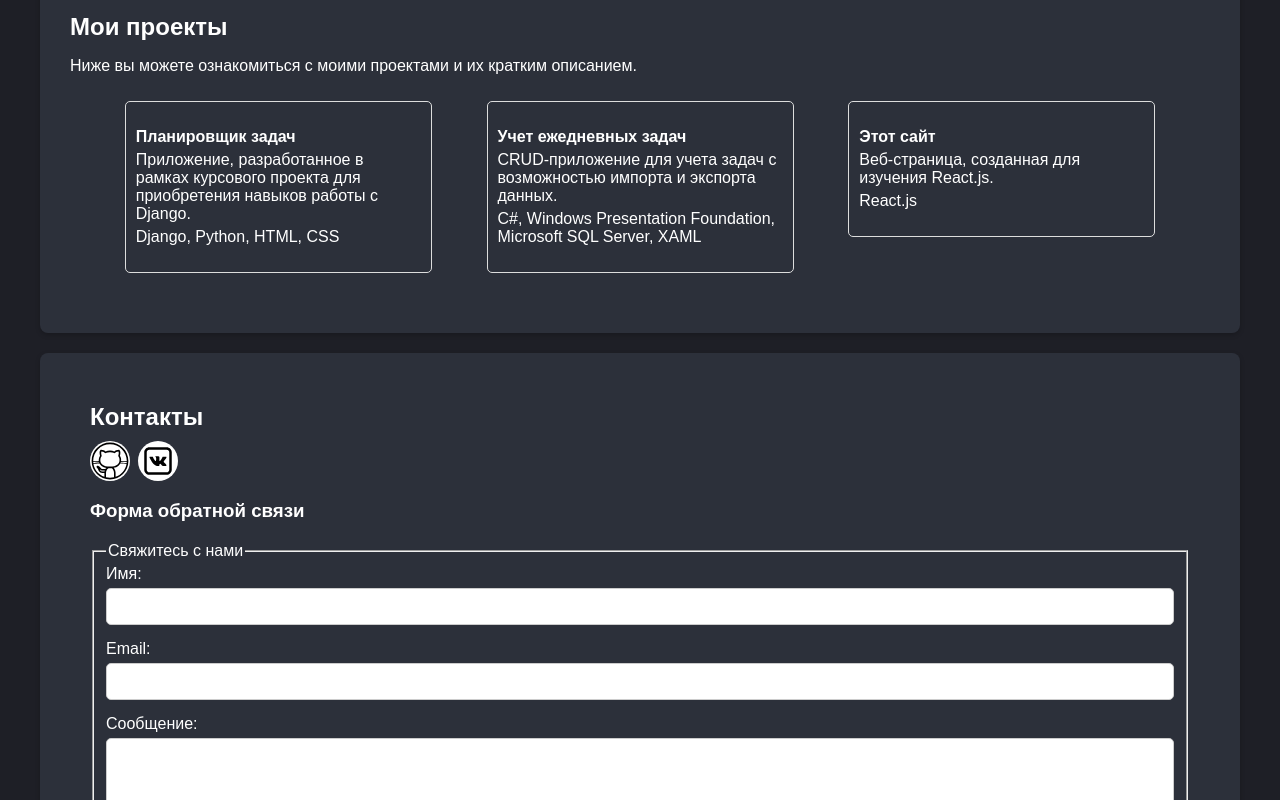
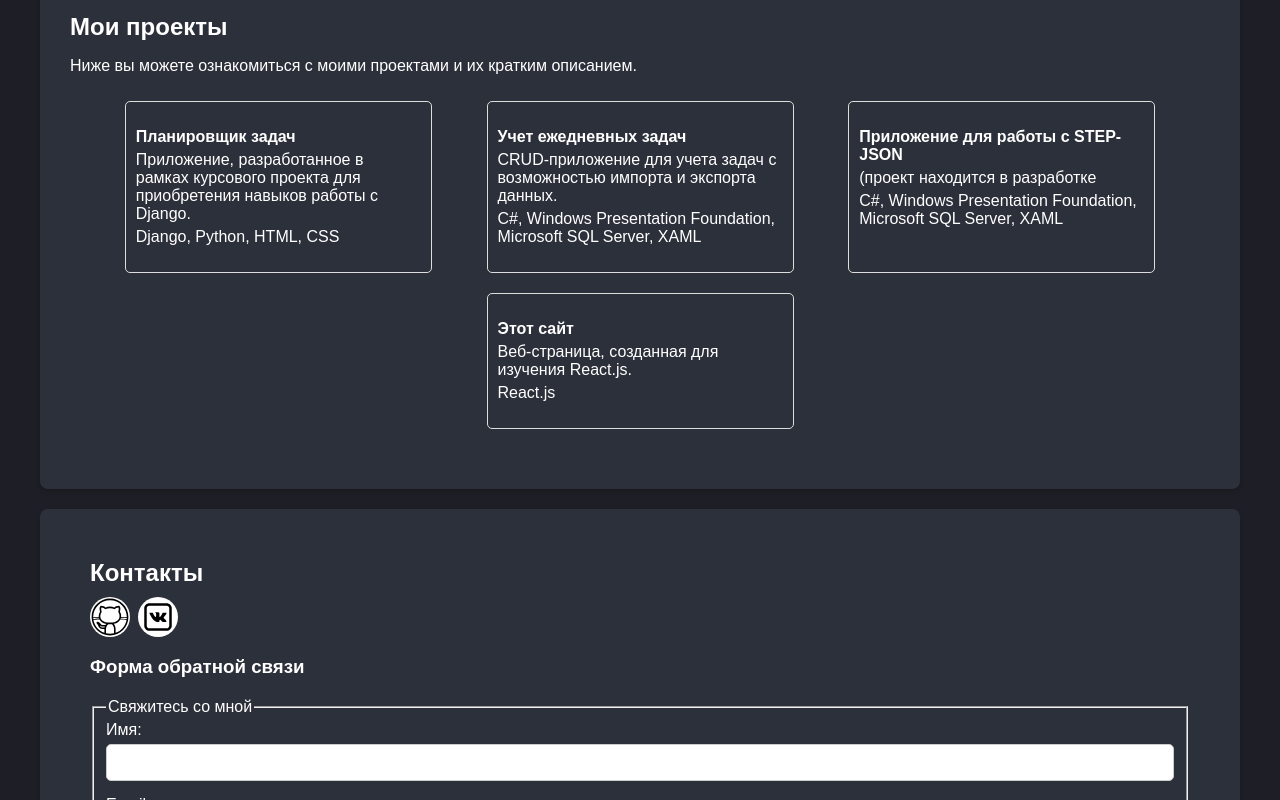
Before and after one commit to lyacsevna/AboutMe, a React (Create React App) app: page / in a window 1280 px wide. Shown: the part 1040-1840 px from the top of the page. Built offline with nearby package versions, Linux system fonts and the light colour scheme.

Commit message:
add new project in data.js

```diff
--- a/src/App.css
+++ b/src/App.css
@@ -20,9 +20,7 @@ body {
   width: 100%;
 }
 
-.menu {
-  background-color: #2c303a;
-}
+
 
 @keyframes fadeIn {
   from {
--- a/src/components/contacts.js
+++ b/src/components/contacts.js
@@ -20,7 +20,7 @@ const Contacts = () => {
             <h3>Форма обратной связи</h3>
             <form className="contact-form" aria-labelledby="contacts">
                 <fieldset>
-                    <legend>Свяжитесь с нами</legend>
+                    <legend>Свяжитесь со мной</legend>
                     <label htmlFor="name">Имя:</label>
                     <input type="text" id="name" name="name" required />
 
--- a/src/data.js
+++ b/src/data.js
@@ -33,6 +33,12 @@ export const myprojects = [
         stack: 'C#, Windows Presentation Foundation, Microsoft SQL Server, XAML'
     },
     {
+        projectTitle: 'Приложение для работы с STEP-JSON',
+        description: '(проект находится в разработке',
+        stack: 'C#, Windows Presentation Foundation, Microsoft SQL Server, XAML'
+
+    },
+    {
         projectTitle: 'Этот сайт',
         description: 'Веб-страница, созданная для изучения React.js.',
         stack: 'React.js'
--- a/src/styles/projects.css
+++ b/src/styles/projects.css
@@ -8,8 +8,6 @@
     flex-direction: row;
     justify-content: space-evenly;
     flex-wrap: wrap;
-
-
   }
 
 .project_item {
@@ -19,7 +17,7 @@
     border-radius: 5px;
     transition: transform 0.3s, box-shadow 0.3s;
     cursor: pointer;
-    height: 25%;
+    height: auto;
     width: 25%;
   }
 
```
